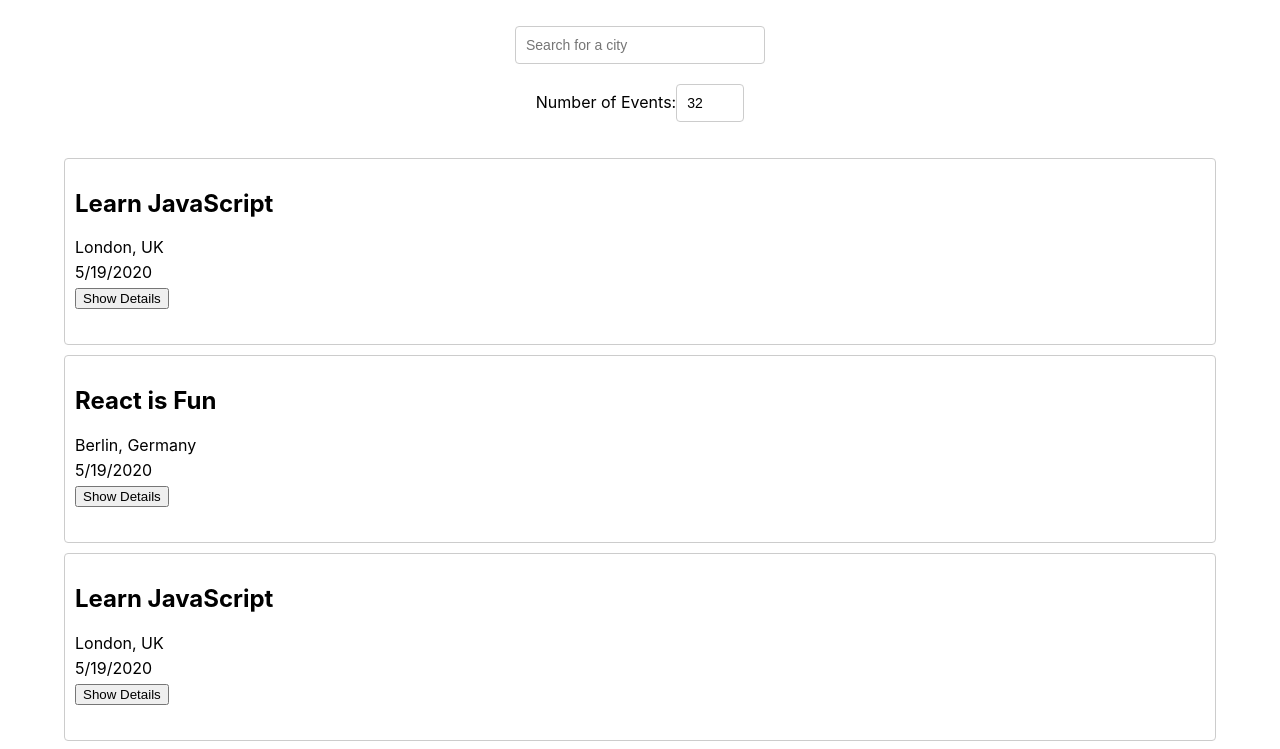
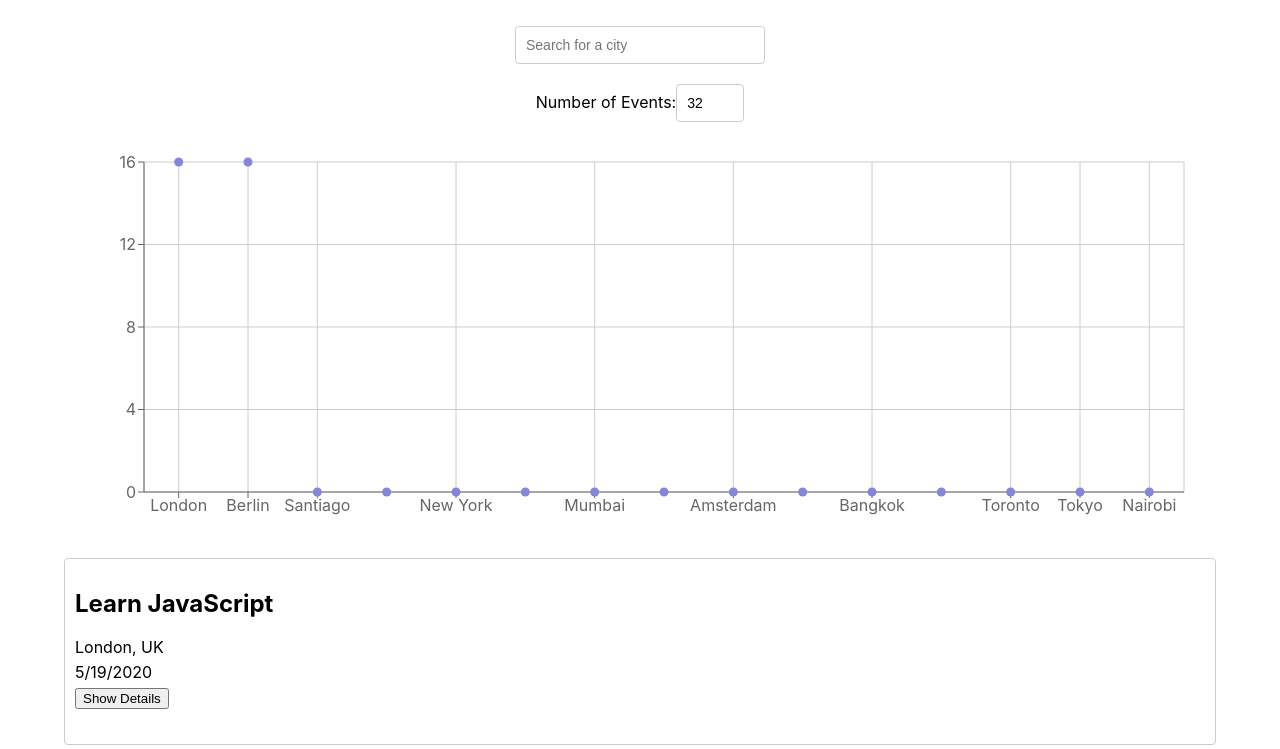
Before and after one commit to LoganMartin93/meet, a React (Create React App) app: page / in a window 1280 px wide. Shown: the top 749 px of the page. Built offline with nearby package versions, Linux system fonts and the light colour scheme; what atatus-spa would draw is missing.

Commit message:
recharts

```diff
--- a/package.json
+++ b/package.json
@@ -2,7 +2,7 @@
   "name": "meet",
   "version": "0.1.0",
   "private": true,
-  "homepage": "https://qufranklin.github.io/meet",
+  "homepage": "https://LoganMartin93.github.io/meet",
   "dependencies": {
     "@testing-library/jest-dom": "^6.4.8",
     "@testing-library/user-event": "^14.5.2",
@@ -11,6 +11,8 @@
     "react": "^18.3.1",
     "react-dom": "^18.3.1",
     "react-scripts": "5.0.1",
+    "recharts": "^2.14.1",
+    "save": "^2.9.0",
     "web-vitals": "^2.1.4",
     "workbox-background-sync": "^6.6.0",
     "workbox-broadcast-update": "^6.6.0",
--- a/src/App.js
+++ b/src/App.js
@@ -1,4 +1,5 @@
 import './App.css';
+import CityEventsChart from './components/CityEventsChart';
 import EventList from './components/EventList';
 import CitySearch from './components/CitySearch';
 import NumberOfEvents from './components/NumberOfEvents';
@@ -63,6 +64,9 @@
         currentNOE={currentNOE}
         setCurrentNOE={setCurrentNOE}
       />
+      <CityEventsChart
+        allLocations={allLocations} events={events}
+      />
       <EventList
         events={events}
         toggleEventDetails={toggleEventDetails} // Pass the function to EventList
--- a/src/api.js
+++ b/src/api.js
@@ -26,7 +26,7 @@
         const code = await searchParams.get("code");
         if (!code) {
             const response = await fetch(
-                "YOUR_SERVERLESS_GET_AUTH_URL_ENDPOINT"
+                "https://g0woxi8rqa.execute-api.us-west-1.amazonaws.com/dev/api/token" + '/' + encodeURI
             );
             const result = await response.json();
             const { authUrl } = result;
--- /dev/null
+++ b/src/components/CityEventsChart.js
@@ -0,0 +1,49 @@
+// src/components/CityEventsChart.js
+
+import { useState, useEffect } from 'react';
+import {
+  ScatterChart,
+  Scatter,
+  XAxis, YAxis,
+  CartesianGrid,
+  Tooltip,
+  ResponsiveContainer
+} from 'recharts';
+
+const CityEventsChart = ({ allLocations, events }) => {
+    const [data, setData] = useState([]);
+
+    useEffect(() => {
+      setData(getData());
+    }, [`${events}`]);
+
+  const getData = () => {
+    const data = allLocations.map((location) => {
+    const count = events.filter((event) => event.location === location).length
+      const city = location.split(', ')[0]
+      return { count, city };
+    })
+    return data;
+  };
+
+return (
+    <ResponsiveContainer width="99%" height={400}>
+      <ScatterChart
+        margin={{
+          top: 20,
+          right: 20,
+          bottom: 20,
+          left: 20,
+        }}
+      >
+        <CartesianGrid />
+        <XAxis type="category" dataKey="city" name="City" />
+        <YAxis type="number" dataKey="count" name="Number of events" allowDecimals={false} />
+        <Tooltip cursor={{ strokeDasharray: '3 3' }} />
+        <Scatter name="A school" data={data} fill="#8884d8" />
+      </ScatterChart>
+    </ResponsiveContainer>
+  );
+}
+
+export default CityEventsChart;
```
Also changed, not shown: 1 other file (tests, documents, lock files or other folders).
